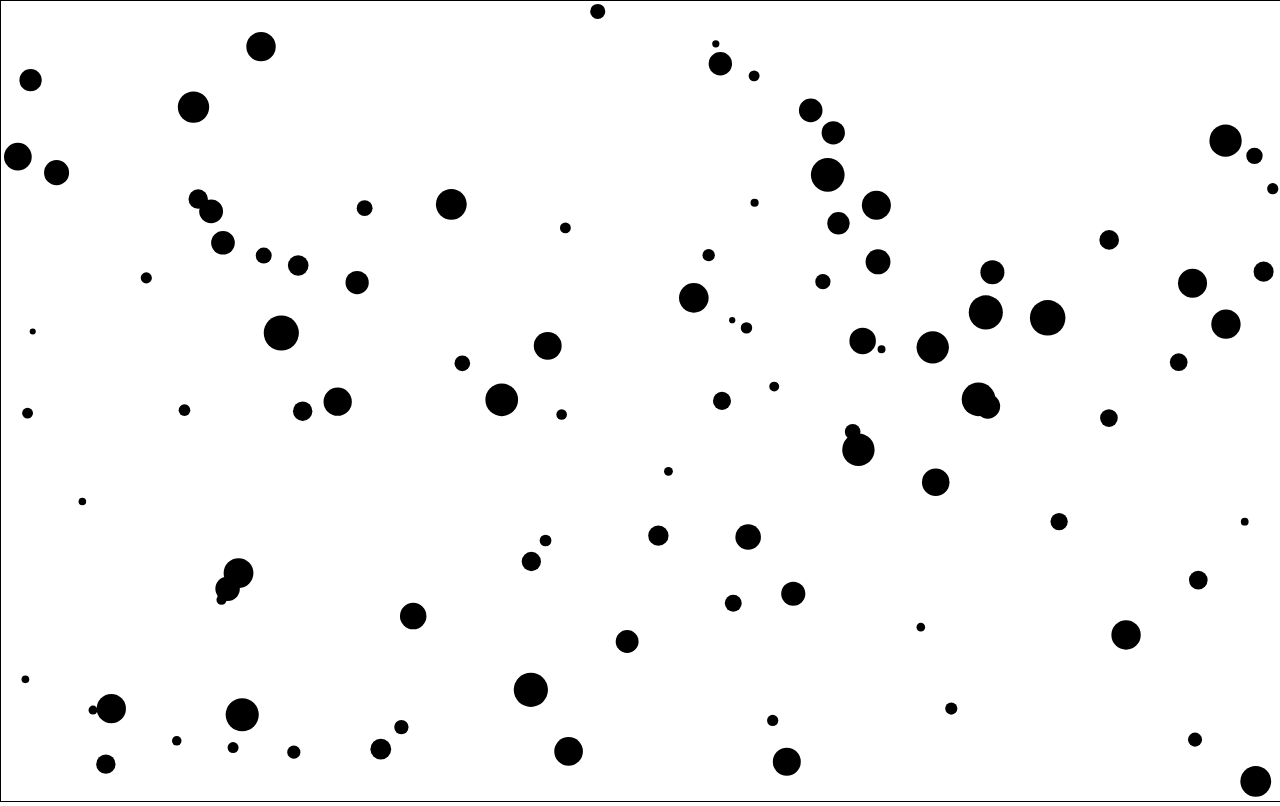
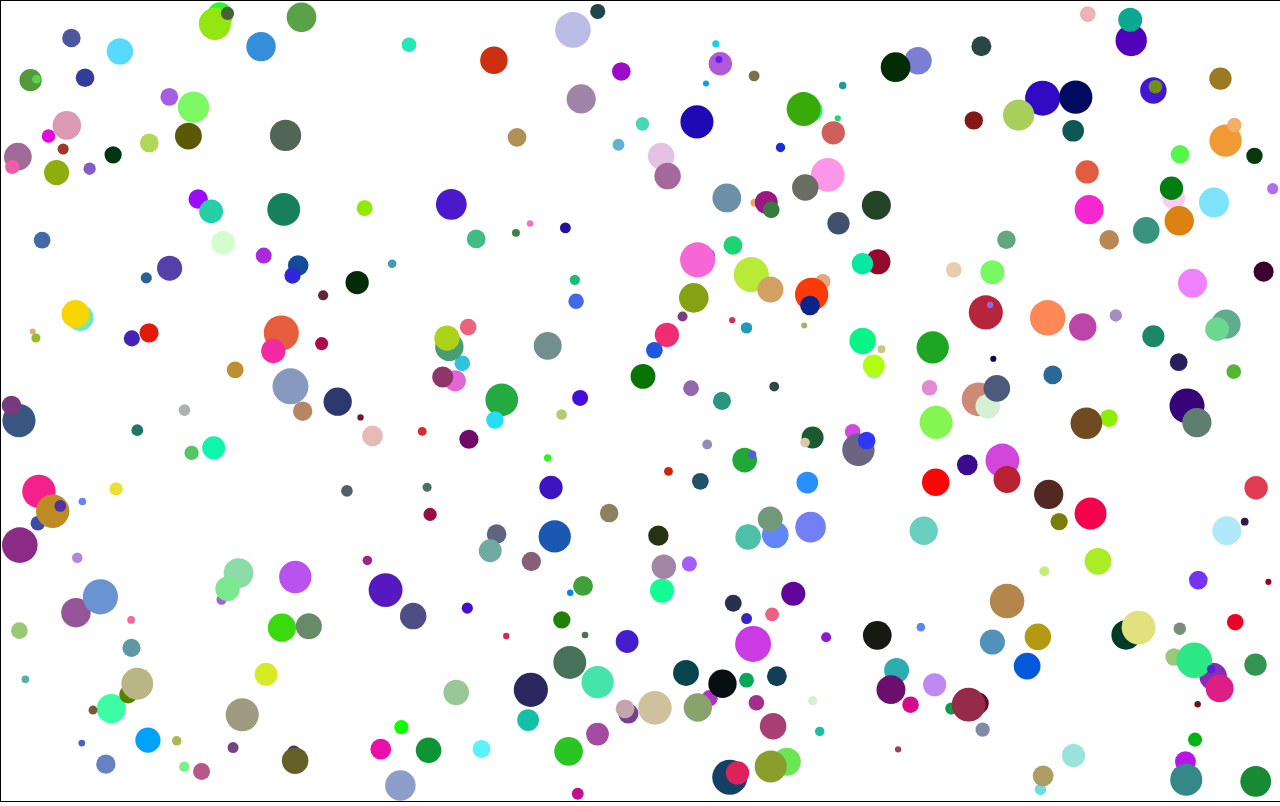
Before and after one commit to NukeReactor/Canvas-Circle-Test, a plain HTML site: page index.html in a window 1280 px wide. Drawn offline with Linux system fonts and the light colour scheme.

Commit message:
Update index.html

```diff
--- a/index.html
+++ b/index.html
@@ -1,10 +1,9 @@
-<!DOCTYPE html>
-<html>
-<head>
+
+<!doctype html><html><head>
 	<style>
 		canvas {
 			border: 1px solid black;
-			//background-color: rgba(50, 100, 255, 0.6);
+			//background-color: rgba(0, 0, 0, 1);
 		}
 		body {
 			margin: 0;
@@ -26,20 +25,19 @@
 		}
 
 		var maxRadius = 50;
-		//var minRadius = 15;
-
-		var colorArray = [
-			'#FF0000',
-			'#ffAa93',
-			'#d874k6',
-			'#GG987G',
-			'#JFG666'
-		];
 
 		window.addEventListener("mousemove", function(event){
 			mouse.x = event.x;
 			mouse.y = event.y;
 		});
+
+		var colorArray = [
+			'#F22F00',
+			'#14B6D4',
+			'#D9E8F5',
+			'#FFFFFF',
+			'#F26101'
+		];
 
 		function Circle(x, y, dx, dy, rad) {
 			this.x = x;
@@ -50,10 +48,15 @@
 			this.minRadius = rad;
 			this.color = colorArray[Math.floor(Math.round() * colorArray.length)];
 
+			this.r = Math.floor(Math.random()*256);
+			this.g = Math.floor(Math.random()*256);
+			this.b = Math.floor(Math.random()*256);
+			this.rgb = "rgba("+this.r+","+this.g+","+this.b+","+1+")";
+
 			this.draw = function() {
 				ctx.beginPath();
 				ctx.arc(this.x, this.y, this.rad, 0, Math.PI*2, false);
-				ctx.fillStyle = this.color;
+				ctx.fillStyle = this.rgb;
 				ctx.fill();
 
 				if(this.x + this.rad > innerWidth || this.x - this.rad < 0) {
@@ -67,7 +70,7 @@
 				//Interactivity
 				if(mouse.x - this.x < 50 && mouse.x - this.x > -50 && mouse.y - this.y < 50 && mouse.y - this.y > -50) {
 					if(this.rad < maxRadius){
-						this.rad += 5;
+						this.rad += 8;
 					}
 				} else if (this.rad > this.minRadius) {
 					this.rad -= 1;
@@ -80,7 +83,7 @@
 
 		var circleArray = [];
 
-		for(var i = 0; i < 100; i++){
+		for(var i = 0; i < 350; i++){
 			var rad = Math.random() * 15 + 3;
 			var x = Math.random() * (innerWidth - rad * 2) + rad;
 			var y = Math.random() * (innerHeight - rad * 2) + rad;
@@ -101,5 +104,6 @@
 
 		animate();
 	</script>
-</body>
-</html>
+
+
+</body></html>
```
